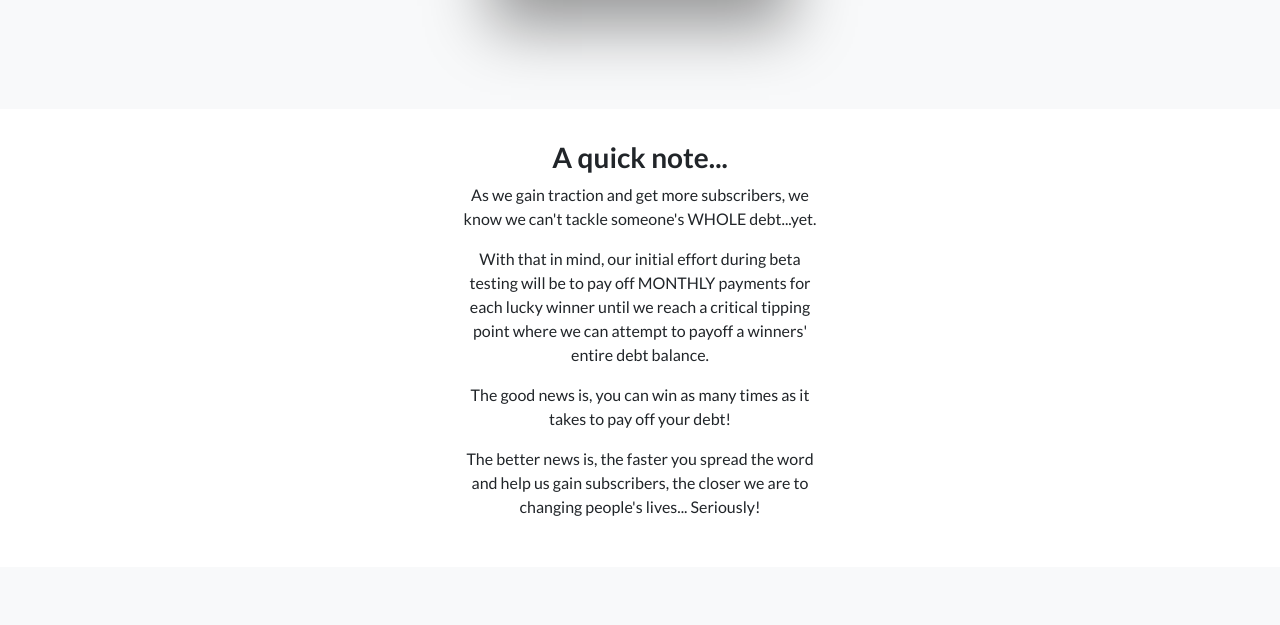
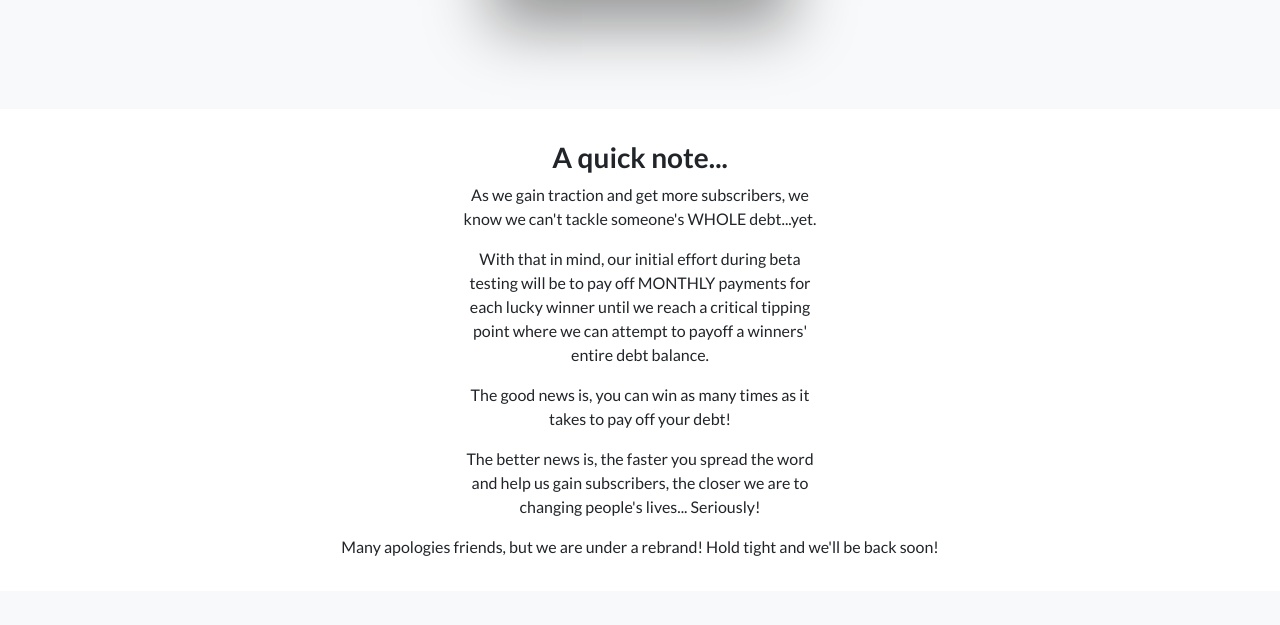
Before and after one commit to fckStudentLoans/fckStudentLoans.github.io, a plain HTML site: page index.html in a window 1280 px wide. Shown: the part 3526-4151 px from the top of the page. Drawn offline with nearby package versions, Linux system fonts and the light colour scheme; a script that the page names is missing.

Commit message:
Update index.html

```diff
--- a/index.html
+++ b/index.html
@@ -211,7 +211,7 @@
                 </div>
                 <div class="row">
                     <!-- Begin Constant Contact Inline Form Code -->
-                    <div class="ctct-inline-form" data-form-id="2c9f34ca-3611-42a9-bc4e-117959a12a1f"></div>
+                    <div>Many apologies friends, but we are under a rebrand! Hold tight and we'll be back soon!</div>
                     <!-- End Constant Contact Inline Form Code -->
 
                 </div>
```
